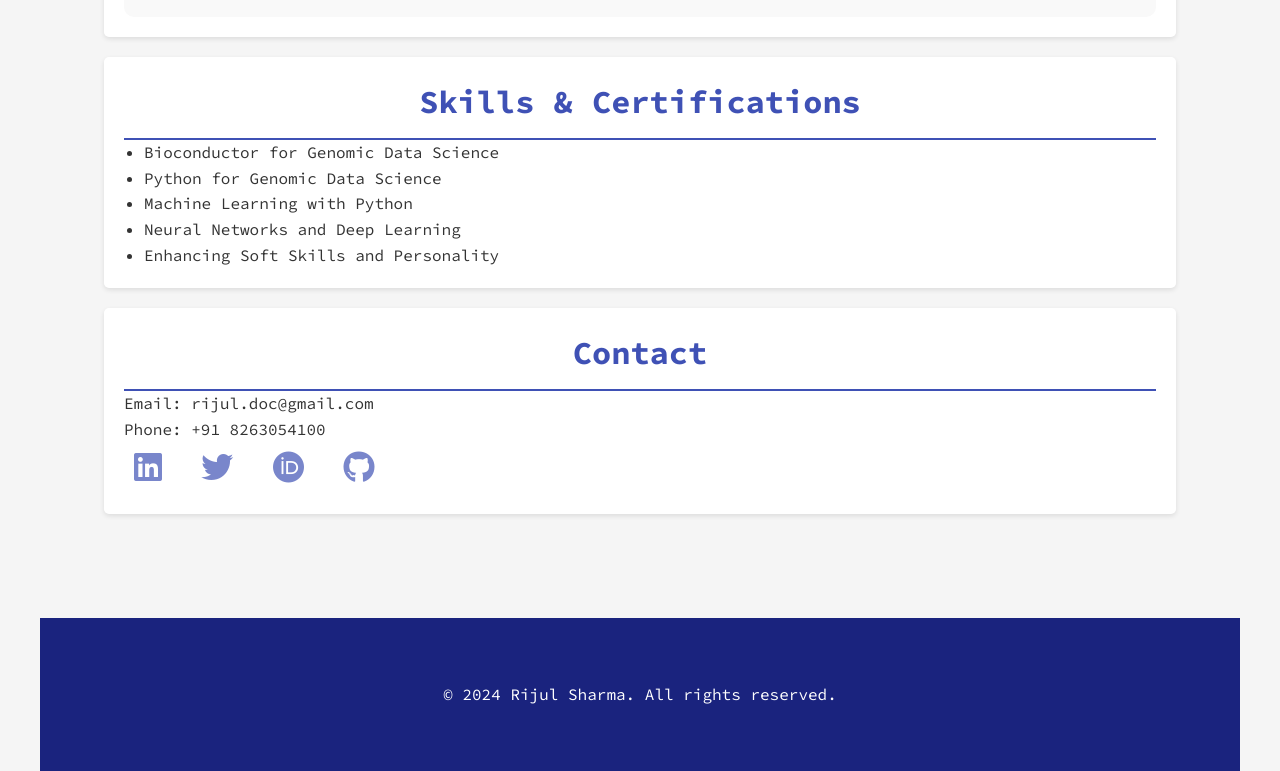
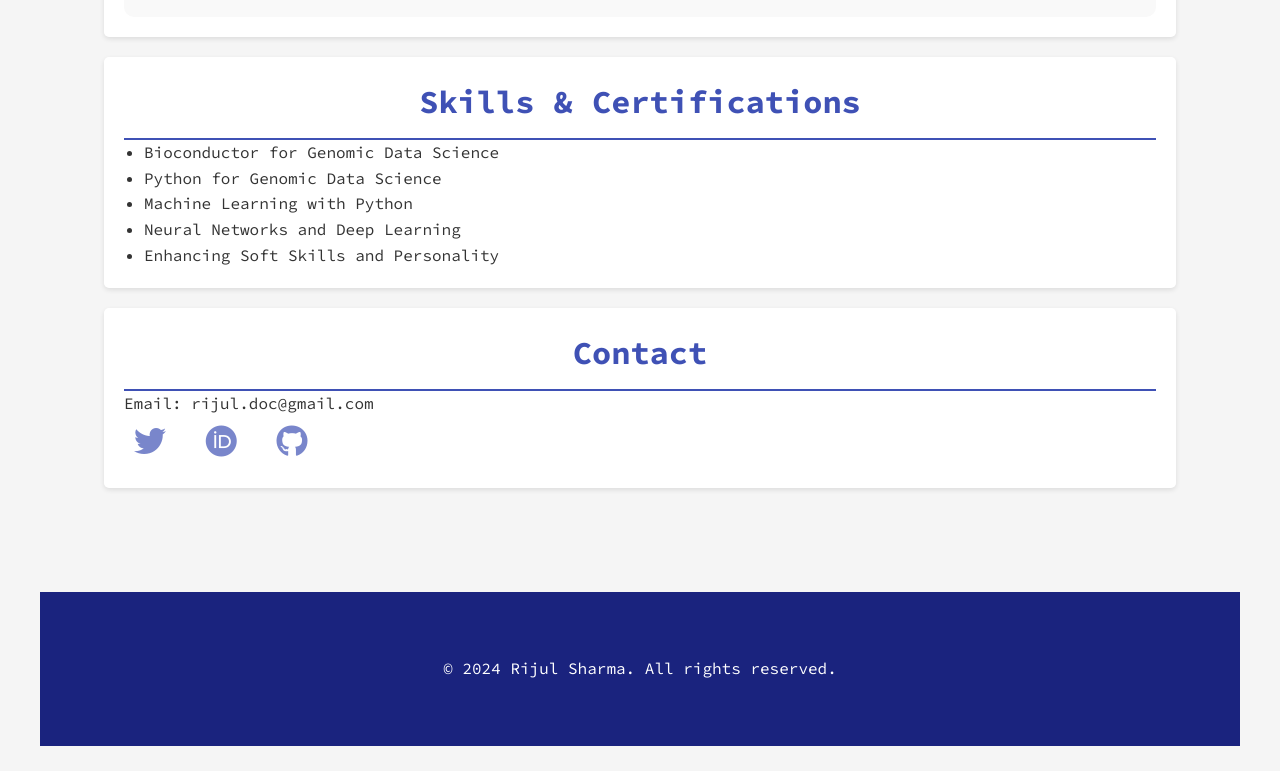
Before and after one commit to Errornautical/errornautical.github.io, a plain HTML site: page index.html in a window 1280 px wide. Shown: the part 2674-3445 px from the top of the page. After the commit the page ends 3420 px from the top, so only its background shows below. Drawn offline with Linux system fonts and the light colour scheme; animation ran at ten frames a second.

Commit message:
Update index.html

```diff
--- a/index.html
+++ b/index.html
@@ -241,9 +241,7 @@
         <section id="contact">
             <h2>Contact</h2>
             <p>Email: rijul.doc@gmail.com</p>
-            <p>Phone: +91 8263054100</p>
             <div class="social-icons">
-                <a href="https://linkedin.com/in/rijul-sharma-593b18260" target="_blank"><i class="fab fa-linkedin"></i></a>
                 <a href="https://x.com/Errornautical" target="_blank"><i class="fab fa-twitter"></i></a>
                 <a href="https://orcid.org/0009-0008-0966-5363" target="_blank"><i class="fab fa-orcid"></i></a>
                 <a href="https://github.com/Errornautical" target="_blank"><i class="fab fa-github"></i></a>
```
